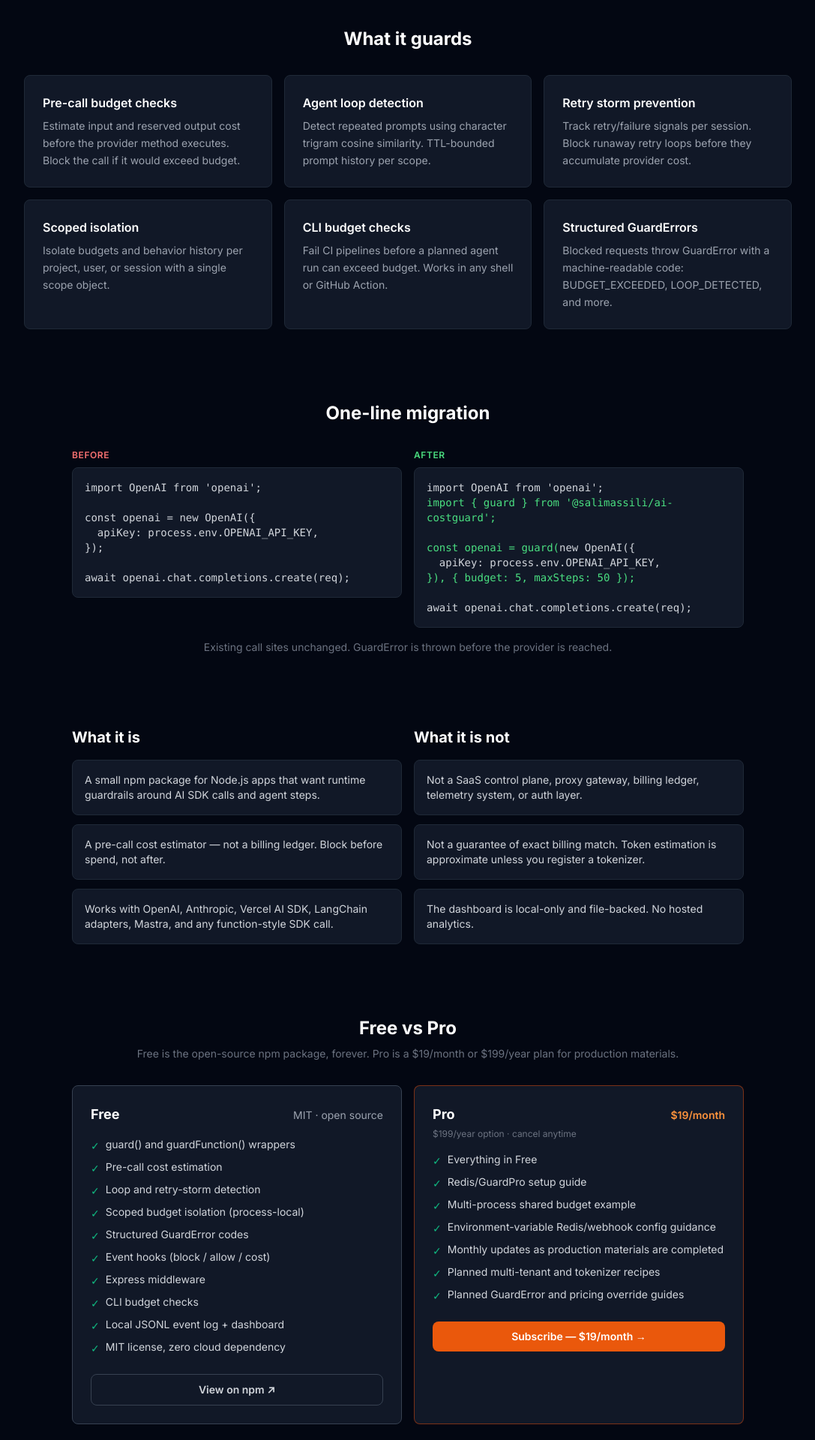
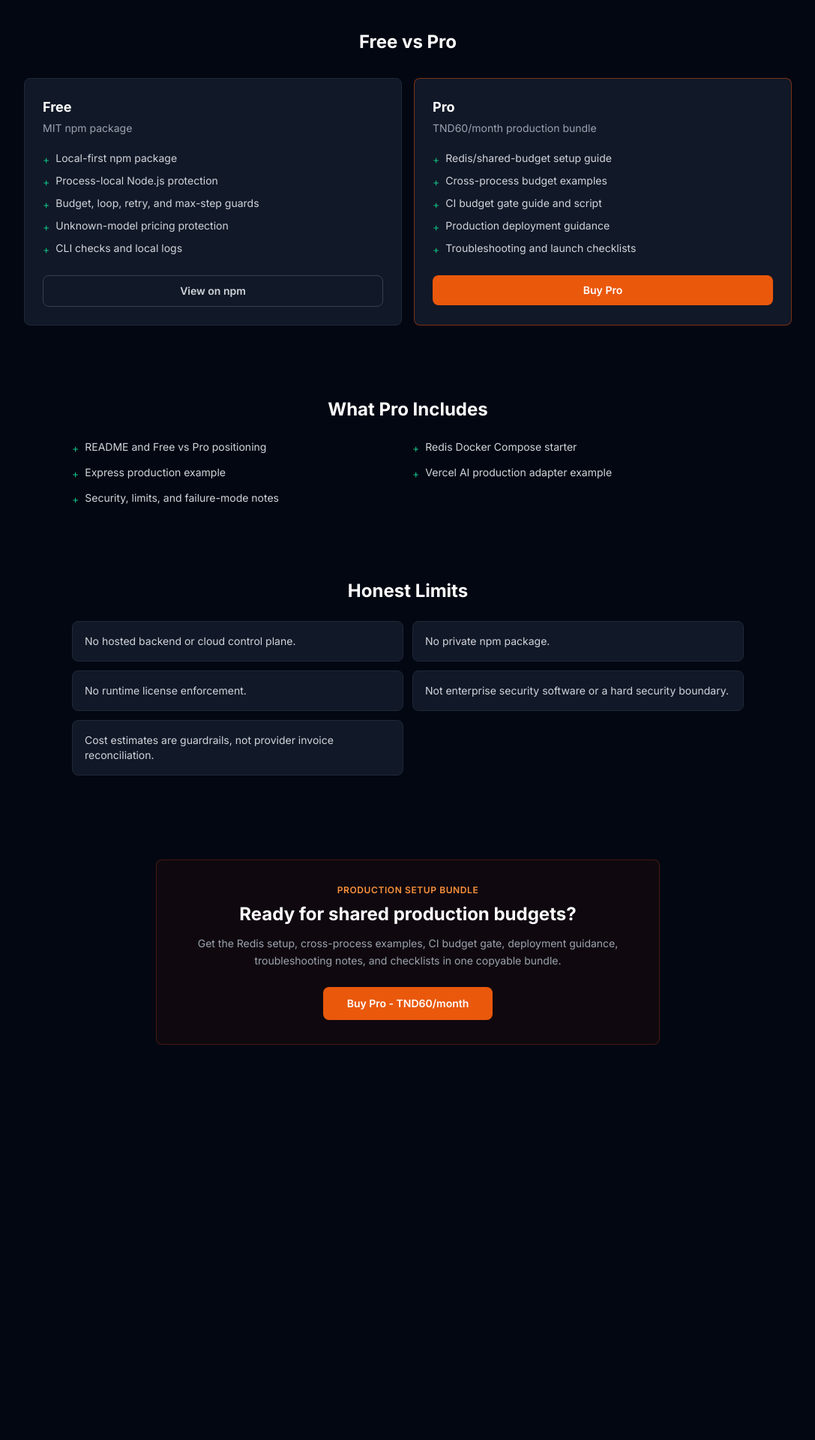
Before and after one commit to salimassili62-afk/ai-costguard, a Next.js app in the folder landing/: page / in a window 1280 px wide. Shown: the part 540-2460 px from the top of the page at 75% size, without its empty margins (96-1183 px from the left). After the commit the page ends 1997 px from the top, so only its background shows below. Built offline with nearby package versions, Linux system fonts and the light colour scheme.

Commit message:
docs: add pro checkout to landing page

```diff
--- a/landing/app/page.tsx
+++ b/landing/app/page.tsx
@@ -3,88 +3,47 @@
 import { useState } from 'react'
 
 const installCommand = 'npm install @salimassili/ai-costguard'
-const LS_PRO_URL = 'https://salimassili.lemonsqueezy.com/buy/ai-costguard-pro'
+const PRO_CHECKOUT_URL =
+  'https://aicostguard.lemonsqueezy.com/checkout/buy/b79ebf12-0afa-46d3-bbf5-e57b6f7f2238'
 const GITHUB_URL = 'https://github.com/salimassili62-afk/ai-costguard'
 const NPM_URL = 'https://www.npmjs.com/package/@salimassili/ai-costguard'
 
-// ─── Data ────────────────────────────────────────────────────────────────────
-
-const features = [
-  {
-    title: 'Pre-call budget checks',
-    body: 'Estimate input and reserved output cost before the provider method executes. Block the call if it would exceed budget.',
-  },
-  {
-    title: 'Agent loop detection',
-    body: 'Detect repeated prompts using character trigram cosine similarity. TTL-bounded prompt history per scope.',
-  },
-  {
-    title: 'Retry storm prevention',
-    body: 'Track retry/failure signals per session. Block runaway retry loops before they accumulate provider cost.',
-  },
-  {
-    title: 'Scoped isolation',
-    body: 'Isolate budgets and behavior history per project, user, or session with a single scope object.',
-  },
-  {
-    title: 'CLI budget checks',
-    body: 'Fail CI pipelines before a planned agent run can exceed budget. Works in any shell or GitHub Action.',
-  },
-  {
-    title: 'Structured GuardErrors',
-    body: 'Blocked requests throw GuardError with a machine-readable code: BUDGET_EXCEEDED, LOOP_DETECTED, and more.',
-  },
-]
-
 const freeFeatures = [
-  'guard() and guardFunction() wrappers',
-  'Pre-call cost estimation',
-  'Loop and retry-storm detection',
-  'Scoped budget isolation (process-local)',
-  'Structured GuardError codes',
-  'Event hooks (block / allow / cost)',
-  'Express middleware',
-  'CLI budget checks',
-  'Local JSONL event log + dashboard',
-  'MIT license, zero cloud dependency',
+  'Local-first npm package',
+  'Process-local Node.js protection',
+  'Budget, loop, retry, and max-step guards',
+  'Unknown-model pricing protection',
+  'CLI checks and local logs',
 ]
 
 const proFeatures = [
-  'Everything in Free',
-  'Redis/GuardPro setup guide',
-  'Multi-process shared budget example',
-  'Environment-variable Redis/webhook config guidance',
-  'Monthly updates as production materials are completed',
-  'Planned multi-tenant and tokenizer recipes',
-  'Planned GuardError and pricing override guides',
+  'Redis/shared-budget setup guide',
+  'Cross-process budget examples',
+  'CI budget gate guide and script',
+  'Production deployment guidance',
+  'Troubleshooting and launch checklists',
 ]
 
-// ─── Components ──────────────────────────────────────────────────────────────
+const proIncludes = [
+  'README and Free vs Pro positioning',
+  'Redis Docker Compose starter',
+  'Express production example',
+  'Vercel AI production adapter example',
+  'Security, limits, and failure-mode notes',
+]
 
-function FeatureCard({ title, body }: { title: string; body: string }) {
-  return (
-    <div className="rounded-lg border border-gray-800 bg-gray-900 p-6">
-      <h3 className="mb-2 text-base font-semibold text-white">{title}</h3>
-      <p className="text-sm leading-relaxed text-gray-400">{body}</p>
-    </div>
-  )
-}
-
-function CheckItem({ text, muted }: { text: string; muted?: boolean }) {
-  return (
-    <li className={`flex items-start gap-2 text-sm ${muted ? 'text-gray-500' : 'text-gray-300'}`}>
-      <span className="mt-0.5 text-green-500 shrink-0">✓</span>
-      {text}
-    </li>
-  )
-}
-
-// ─── Page ─────────────────────────────────────────────────────────────────────
+const limits = [
+  'No hosted backend or cloud control plane.',
+  'No private npm package.',
+  'No runtime license enforcement.',
+  'Not enterprise security software or a hard security boundary.',
+  'Cost estimates are guardrails, not provider invoice reconciliation.',
+]
 
 export default function Home() {
   const [copied, setCopied] = useState(false)
 
-  const copy = async () => {
+  const copyInstall = async () => {
     await navigator.clipboard.writeText(installCommand)
     setCopied(true)
     setTimeout(() => setCopied(false), 2000)
@@ -92,245 +51,167 @@ export default function Home() {
 
   return (
     <main className="min-h-screen bg-gray-950 text-gray-100">
-
-      {/* ── Hero ─────────────────────────────────────────────────────── */}
-      <section className="container mx-auto px-4 pt-20 pb-16">
+      <section className="container mx-auto px-4 pb-16 pt-20">
         <div className="mx-auto max-w-3xl text-center">
           <p className="mb-4 text-xs font-semibold uppercase tracking-widest text-green-500">
-            Local-first · No cloud · MIT
+            Local-first AI agent cost protection
           </p>
           <h1 className="mb-5 text-4xl font-bold leading-tight text-white md:text-5xl">
-            Stop runaway AI agents<br />before they hit your bill.
+            Stop runaway AI-agent costs before API calls execute.
           </h1>
-          <p className="mx-auto mb-8 max-w-xl text-lg text-gray-400">
-            AI CostGuard wraps your OpenAI, Anthropic, or Vercel AI SDK client, estimates cost before
-            every call, and blocks budget overruns, loops, and retry storms — entirely in process.
+          <p className="mx-auto mb-8 max-w-2xl text-lg leading-relaxed text-gray-400">
+            AI CostGuard is a Node.js runtime safety layer for AI agents. Use the free npm package for
+            process-local protection, then add Pro when production needs Redis/shared budgets and deployment
+            playbooks.
           </p>
 
-          {/* Install bar */}
           <div className="terminal mx-auto mb-6 max-w-lg text-left">
             <span className="text-gray-500">$ </span>
             <span className="text-gray-200">{installCommand}</span>
           </div>
 
-          {/* CTAs */}
           <div className="flex flex-col items-center justify-center gap-3 sm:flex-row">
             <button
               id="copy-install-btn"
-              onClick={copy}
+              onClick={copyInstall}
               className="rounded-lg bg-green-600 px-7 py-2.5 text-sm font-semibold text-white transition-colors hover:bg-green-700"
             >
-              {copied ? '✓ Copied' : 'Copy Install Command'}
+              {copied ? 'Copied' : 'Install Free'}
             </button>
             <a
-              id="get-pro-btn"
-              href={LS_PRO_URL}
+              id="buy-pro-hero-btn"
+              href={PRO_CHECKOUT_URL}
               target="_blank"
               rel="noopener noreferrer"
               className="rounded-lg bg-orange-600 px-7 py-2.5 text-sm font-semibold text-white transition-colors hover:bg-orange-700"
             >
-              Get Pro — $19/mo
+              Buy Pro - TND60/month
             </a>
             <a
-              id="view-source-btn"
               href={GITHUB_URL}
               target="_blank"
               rel="noopener noreferrer"
               className="rounded-lg border border-gray-700 px-7 py-2.5 text-sm font-semibold text-gray-300 transition-colors hover:border-gray-600 hover:text-white"
             >
-              GitHub ↗
+              GitHub
             </a>
           </div>
         </div>
       </section>
 
-      {/* ── Features ─────────────────────────────────────────────────── */}
       <section className="container mx-auto px-4 py-12">
         <div className="mx-auto max-w-5xl">
-          <h2 className="mb-8 text-center text-2xl font-bold text-white">What it guards</h2>
-          <div className="grid gap-4 sm:grid-cols-2 lg:grid-cols-3">
-            {features.map((f) => (
-              <FeatureCard key={f.title} title={f.title} body={f.body} />
+          <h2 className="mb-8 text-center text-2xl font-bold text-white">Free vs Pro</h2>
+          <div className="grid gap-4 md:grid-cols-2">
+            <PlanCard title="Free" subtitle="MIT npm package" items={freeFeatures} ctaHref={NPM_URL} ctaText="View on npm" />
+            <PlanCard
+              title="Pro"
+              subtitle="TND60/month production bundle"
+              items={proFeatures}
+              ctaHref={PRO_CHECKOUT_URL}
+              ctaText="Buy Pro"
+              highlight
+            />
+          </div>
+        </div>
+      </section>
+
+      <section className="container mx-auto px-4 py-12">
+        <div className="mx-auto max-w-4xl">
+          <h2 className="mb-6 text-center text-2xl font-bold text-white">What Pro Includes</h2>
+          <div className="grid gap-3 sm:grid-cols-2">
+            {proIncludes.map((item) => (
+              <CheckRow key={item} text={item} />
             ))}
           </div>
         </div>
       </section>
 
-      {/* ── Before / After ───────────────────────────────────────────── */}
       <section className="container mx-auto px-4 py-12">
         <div className="mx-auto max-w-4xl">
-          <h2 className="mb-8 text-center text-2xl font-bold text-white">One-line migration</h2>
-          <div className="grid gap-4 md:grid-cols-2">
-            <div>
-              <p className="mb-2 text-xs font-semibold uppercase tracking-wider text-red-400">Before</p>
-              <div className="terminal">
-                <p className="terminal-line">import OpenAI from &apos;openai&apos;;</p>
-                <p className="terminal-line">&nbsp;</p>
-                <p className="terminal-line">const openai = new OpenAI({'{'}</p>
-                <p className="terminal-line">&nbsp; apiKey: process.env.OPENAI_API_KEY,</p>
-                <p className="terminal-line">{'}'});</p>
-                <p className="terminal-line">&nbsp;</p>
-                <p className="terminal-line">await openai.chat.completions.create(req);</p>
+          <h2 className="mb-6 text-center text-2xl font-bold text-white">Honest Limits</h2>
+          <div className="grid gap-3 sm:grid-cols-2">
+            {limits.map((item) => (
+              <div key={item} className="rounded-lg border border-gray-800 bg-gray-900 p-4 text-sm text-gray-300">
+                {item}
               </div>
-            </div>
-            <div>
-              <p className="mb-2 text-xs font-semibold uppercase tracking-wider text-green-400">After</p>
-              <div className="terminal">
-                <p className="terminal-line">import OpenAI from &apos;openai&apos;;</p>
-                <p className="terminal-line"><span className="text-green-400">import {'{ guard }'} from &apos;@salimassili/ai-costguard&apos;;</span></p>
-                <p className="terminal-line">&nbsp;</p>
-                <p className="terminal-line"><span className="text-green-400">const openai = guard(</span>new OpenAI({'{'}</p>
-                <p className="terminal-line">&nbsp; apiKey: process.env.OPENAI_API_KEY,</p>
-                <p className="terminal-line"><span className="text-green-400">{'}'}){',' } {'{ budget: 5, maxSteps: 50 }'});</span></p>
-                <p className="terminal-line">&nbsp;</p>
-                <p className="terminal-line">await openai.chat.completions.create(req);</p>
-              </div>
-            </div>
-          </div>
-          <p className="mt-4 text-center text-sm text-gray-500">
-            Existing call sites unchanged. GuardError is thrown before the provider is reached.
-          </p>
-        </div>
-      </section>
-
-      {/* ── What it is / is not ──────────────────────────────────────── */}
-      <section className="container mx-auto px-4 py-12">
-        <div className="mx-auto max-w-4xl">
-          <div className="grid gap-4 md:grid-cols-2">
-            <div>
-              <h2 className="mb-4 text-xl font-bold text-white">What it is</h2>
-              <div className="space-y-3 text-sm text-gray-300">
-                <p className="rounded-lg border border-gray-800 bg-gray-900 p-4">
-                  A small npm package for Node.js apps that want runtime guardrails around AI SDK calls and agent steps.
-                </p>
-                <p className="rounded-lg border border-gray-800 bg-gray-900 p-4">
-                  A pre-call cost estimator — not a billing ledger. Block before spend, not after.
-                </p>
-                <p className="rounded-lg border border-gray-800 bg-gray-900 p-4">
-                  Works with OpenAI, Anthropic, Vercel AI SDK, LangChain adapters, Mastra, and any function-style SDK call.
-                </p>
-              </div>
-            </div>
-            <div>
-              <h2 className="mb-4 text-xl font-bold text-white">What it is not</h2>
-              <div className="space-y-3 text-sm text-gray-300">
-                <p className="rounded-lg border border-gray-800 bg-gray-900 p-4">
-                  Not a SaaS control plane, proxy gateway, billing ledger, telemetry system, or auth layer.
-                </p>
-                <p className="rounded-lg border border-gray-800 bg-gray-900 p-4">
-                  Not a guarantee of exact billing match. Token estimation is approximate unless you register a tokenizer.
-                </p>
-                <p className="rounded-lg border border-gray-800 bg-gray-900 p-4">
-                  The dashboard is local-only and file-backed. No hosted analytics.
-                </p>
-              </div>
-            </div>
+            ))}
           </div>
         </div>
       </section>
 
-      {/* ── Free vs Pro ──────────────────────────────────────────────── */}
-      <section id="pro" className="container mx-auto px-4 py-12">
-        <div className="mx-auto max-w-4xl">
-          <h2 className="mb-2 text-center text-2xl font-bold text-white">Free vs Pro</h2>
-          <p className="mb-8 text-center text-sm text-gray-500">
-            Free is the open-source npm package, forever. Pro is a $19/month or $199/year plan for production materials.
+      <section className="container mx-auto px-4 py-16">
+        <div className="mx-auto max-w-2xl rounded-lg border border-orange-800/40 bg-orange-950/20 p-8 text-center">
+          <p className="mb-2 text-xs font-semibold uppercase tracking-wider text-orange-400">
+            Production setup bundle
           </p>
-          <div className="grid gap-4 md:grid-cols-2">
-            {/* Free */}
-            <div className="rounded-lg border border-gray-700 bg-gray-900 p-6">
-              <div className="mb-4 flex items-baseline justify-between">
-                <h3 className="text-lg font-bold text-white">Free</h3>
-                <span className="text-sm text-gray-400">MIT · open source</span>
-              </div>
-              <ul className="space-y-2">
-                {freeFeatures.map((f) => (
-                  <CheckItem key={f} text={f} />
-                ))}
-              </ul>
-              <a
-                id="free-npm-btn"
-                href={NPM_URL}
-                target="_blank"
-                rel="noopener noreferrer"
-                className="mt-6 block rounded-lg border border-gray-700 py-2.5 text-center text-sm font-semibold text-gray-300 transition-colors hover:border-gray-600 hover:text-white"
-              >
-                View on npm ↗
-              </a>
-            </div>
-
-            {/* Pro */}
-            <div className="rounded-lg border border-orange-700/60 bg-gray-900 p-6">
-              <div className="mb-1 flex items-baseline justify-between">
-                <h3 className="text-lg font-bold text-white">Pro</h3>
-                <span className="text-sm font-semibold text-orange-400">$19/month</span>
-              </div>
-              <p className="mb-4 text-xs text-gray-500">$199/year option · cancel anytime</p>
-              <ul className="space-y-2">
-                {proFeatures.map((f) => (
-                  <CheckItem key={f} text={f} />
-                ))}
-              </ul>
-              <a
-                id="pro-subscribe-btn"
-                href={LS_PRO_URL}
-                target="_blank"
-                rel="noopener noreferrer"
-                className="mt-6 block rounded-lg bg-orange-600 py-2.5 text-center text-sm font-semibold text-white transition-colors hover:bg-orange-700"
-              >
-                Subscribe — $19/month →
-              </a>
-            </div>
-          </div>
-        </div>
-      </section>
-
-      {/* ── Pro CTA banner ───────────────────────────────────────────── */}
-      <section className="pro-banner container mx-auto px-4 py-12">
-        <div className="mx-auto max-w-2xl rounded-lg border border-orange-800/40 bg-orange-950/20 p-8 text-center">
-          <p className="mb-1 text-xs font-semibold uppercase tracking-wider text-orange-400">
-            Production plan · local-first
-          </p>
-          <h2 className="mb-3 text-2xl font-bold text-white">
-            AI CostGuard Pro
-          </h2>
+          <h2 className="mb-3 text-2xl font-bold text-white">Ready for shared production budgets?</h2>
           <p className="mb-6 text-sm leading-relaxed text-gray-400">
-            Redis setup guide, multi-process shared-budget example, and monthly production-material
-            updates — $19/month or $199/year, cancel anytime.
-            Lemon Squeezy handles subscription management. No runtime license enforcement, no SaaS backend.
+            Get the Redis setup, cross-process examples, CI budget gate, deployment guidance, troubleshooting
+            notes, and checklists in one copyable bundle.
           </p>
           <a
-            id="pro-banner-btn"
-            href={LS_PRO_URL}
+            id="buy-pro-final-btn"
+            href={PRO_CHECKOUT_URL}
             target="_blank"
             rel="noopener noreferrer"
             className="inline-block rounded-lg bg-orange-600 px-8 py-3 text-sm font-semibold text-white transition-colors hover:bg-orange-700"
           >
-            Get AI CostGuard Pro — $19/month
+            Buy Pro - TND60/month
           </a>
         </div>
       </section>
-
-      {/* ── Footer ───────────────────────────────────────────────────── */}
-      <footer className="border-t border-gray-800 py-8 text-center">
-        <div className="container mx-auto px-4">
-          <p className="mb-3 text-sm text-gray-500">
-            AI CostGuard · MIT license · Node ≥ 18 · no cloud dependency
-          </p>
-          <div className="flex flex-wrap items-center justify-center gap-4 text-sm">
-            <a href={NPM_URL} target="_blank" rel="noopener noreferrer" className="text-gray-400 hover:text-white transition-colors">
-              npm ↗
-            </a>
-            <a href={GITHUB_URL} target="_blank" rel="noopener noreferrer" className="text-gray-400 hover:text-white transition-colors">
-              GitHub ↗
-            </a>
-            <a href={LS_PRO_URL} target="_blank" rel="noopener noreferrer" className="text-orange-400 hover:text-orange-300 transition-colors">
-              Pro ($19/mo) ↗
-            </a>
-          </div>
-        </div>
-      </footer>
-
     </main>
   )
 }
+
+function PlanCard({
+  title,
+  subtitle,
+  items,
+  ctaHref,
+  ctaText,
+  highlight = false,
+}: {
+  title: string
+  subtitle: string
+  items: string[]
+  ctaHref: string
+  ctaText: string
+  highlight?: boolean
+}) {
+  return (
+    <div className={`rounded-lg border bg-gray-900 p-6 ${highlight ? 'border-orange-700/60' : 'border-gray-800'}`}>
+      <div className="mb-5">
+        <h3 className="text-lg font-bold text-white">{title}</h3>
+        <p className="mt-1 text-sm text-gray-400">{subtitle}</p>
+      </div>
+      <ul className="space-y-2">
+        {items.map((item) => (
+          <CheckRow key={item} text={item} />
+        ))}
+      </ul>
+      <a
+        href={ctaHref}
+        target="_blank"
+        rel="noopener noreferrer"
+        className={`mt-6 block rounded-lg px-5 py-2.5 text-center text-sm font-semibold transition-colors ${
+          highlight
+            ? 'bg-orange-600 text-white hover:bg-orange-700'
+            : 'border border-gray-700 text-gray-300 hover:border-gray-600 hover:text-white'
+        }`}
+      >
+        {ctaText}
+      </a>
+    </div>
+  )
+}
+
+function CheckRow({ text }: { text: string }) {
+  return (
+    <div className="flex items-start gap-2 text-sm text-gray-300">
+      <span className="mt-0.5 shrink-0 text-green-500">+</span>
+      <span>{text}</span>
+    </div>
+  )
+}
```
